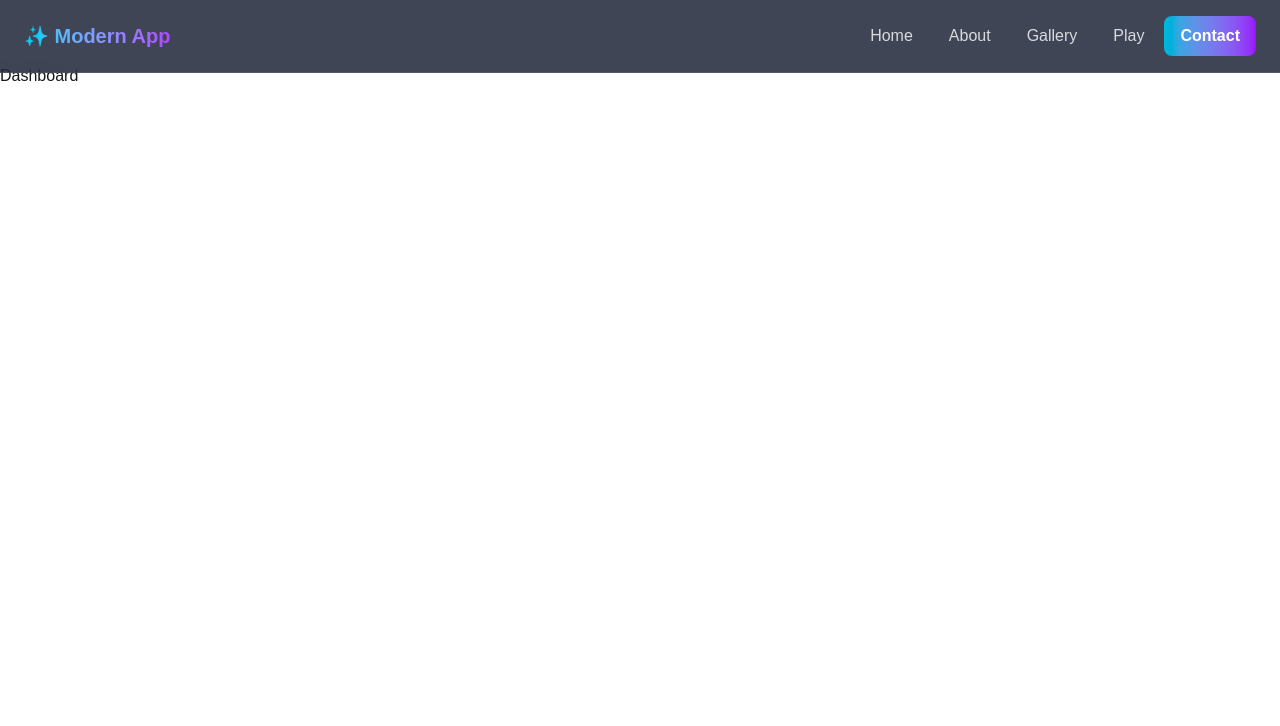
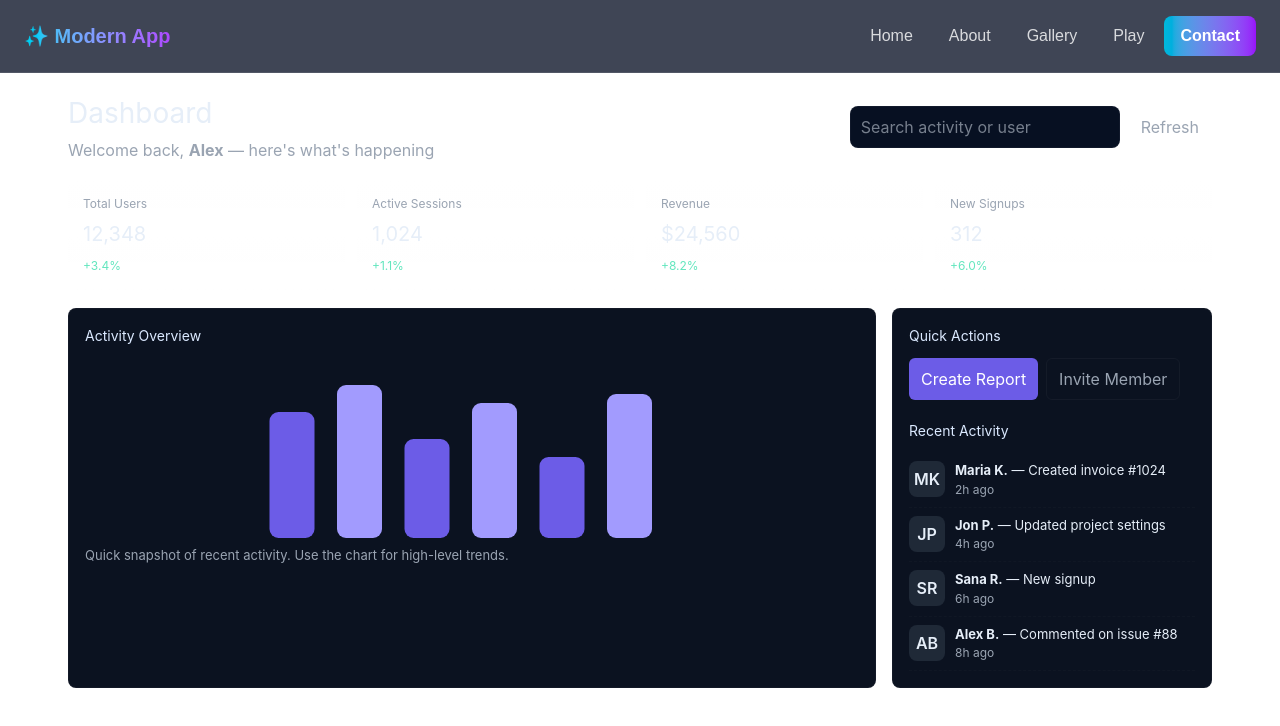
Before and after one commit to Ayush-Gole8/testing, a Next.js app: page /dashboard in a window 1280 px wide. Shown: the top 726 px of the page. Built offline with nearby package versions, Linux system fonts and the light colour scheme.

Commit message:
testing commit

```diff
--- /dev/null
+++ b/app/dashboard/dashboard.module.css
@@ -0,0 +1,62 @@
+:root{
+  --bg:#0f1724;
+  --card:#0b1220;
+  --muted:#9aa4b2;
+  --accent:#6c5ce7;
+}
+.container{
+  padding:28px;
+  color:var(--muted);
+  font-family:Inter, ui-sans-serif, system-ui, -apple-system, "Segoe UI", Roboto, "Helvetica Neue", Arial;
+  max-width:1200px;
+  margin:0 auto;
+}
+.header{
+  display:flex;
+  justify-content:space-between;
+  align-items:center;
+  margin-bottom:18px;
+}
+.title{
+  color:#e6eef8;
+  margin:0; font-size:28px;
+}
+.subtitle{ margin:4px 0 0 0; color:var(--muted); }
+.statsGrid{
+  display:grid;
+  grid-template-columns:repeat(auto-fit,minmax(160px,1fr));
+  gap:12px;
+  margin-bottom:18px;
+}
+.card{
+  background:linear-gradient(180deg, rgba(255,255,255,0.02), rgba(255,255,255,0.01));
+  border:1px solid rgba(255,255,255,0.03);
+  padding:14px;
+  border-radius:8px;
+}
+.cardTitle{ color:var(--muted); font-size:12px; }
+.cardValue{ color:#e6eef8; font-size:20px; margin-top:6px; }
+.cardDelta{ color:#63e6be; font-size:12px; margin-top:8px; }
+.mainGrid{
+  display:grid;
+  grid-template-columns:1fr 320px;
+  gap:16px;
+}
+.chartCard{ background:var(--card); padding:16px; border-radius:8px; border:1px solid rgba(255,255,255,0.03); }
+.sectionTitle{ color:#dbe9ff; margin:0 0 12px 0; font-size:14px }
+.chartPlaceholder{ height:180px; display:flex; align-items:center; justify-content:center; }
+.simpleChart{ width:100%; height:100%; max-height:180px }
+.hint{ color:var(--muted); font-size:13px; margin-top:8px }
+.sideCard{ background:var(--card); padding:16px; border-radius:8px; border:1px solid rgba(255,255,255,0.03); display:flex; flex-direction:column; gap:12px }
+.actions{ display:flex; gap:8px; margin-bottom:8px }
+.btnPrimary{ background:var(--accent); color:white; border:none; padding:8px 12px; border-radius:6px; cursor:pointer }
+.btn{ background:transparent; color:var(--muted); border:1px solid rgba(255,255,255,0.04); padding:8px 12px; border-radius:6px; cursor:pointer }
+.activityList{ list-style:none; padding:0; margin:0 }
+.activityItem{ display:flex; gap:10px; padding:8px 0; border-bottom:1px dashed rgba(255,255,255,0.02) }
+.avatar{ width:36px; height:36px; background:#1f2937; color:#e6eef8; display:flex; align-items:center; justify-content:center; border-radius:8px; font-weight:600 }
+.activityText{ color:#e6eef8; font-size:13px }
+.activityTime{ color:var(--muted); font-size:12px }
+
+@media (max-width:880px){
+  .mainGrid{ grid-template-columns:1fr; }
+}
--- a/app/dashboard/page.tsx
+++ b/app/dashboard/page.tsx
@@ -1,9 +1,130 @@
-import React from 'react'
+"use client"
 
-const DashboardPage = () => {
+import React, { useMemo, useState } from 'react'
+import styles from './dashboard.module.css'
+
+type Stat = { id: number; title: string; value: string; delta: string }
+type Activity = { id: number; user: string; action: string; time: string }
+
+const initialStats: Stat[] = [
+  { id: 1, title: 'Total Users', value: '12,348', delta: '+3.4%' },
+  { id: 2, title: 'Active Sessions', value: '1,024', delta: '+1.1%' },
+  { id: 3, title: 'Revenue', value: '$24,560', delta: '+8.2%' },
+  { id: 4, title: 'New Signups', value: '312', delta: '+6.0%' },
+]
+
+const initialRecent: Activity[] = [
+  { id: 1, user: 'Maria K.', action: 'Created invoice #1024', time: '2h ago' },
+  { id: 2, user: 'Jon P.', action: 'Updated project settings', time: '4h ago' },
+  { id: 3, user: 'Sana R.', action: 'New signup', time: '6h ago' },
+  { id: 4, user: 'Alex B.', action: 'Commented on issue #88', time: '8h ago' },
+]
+
+const formatNumber = (n: number) => n.toLocaleString()
+
+const DashboardPage: React.FC = () => {
+  const [stats, setStats] = useState<Stat[]>(initialStats)
+  const [recent] = useState<Activity[]>(initialRecent)
+  const [query, setQuery] = useState('')
+  const [loading, setLoading] = useState(false)
+
+  const filtered = useMemo(() => {
+    const q = query.trim().toLowerCase()
+    if (!q) return recent
+    return recent.filter((r) => r.user.toLowerCase().includes(q) || r.action.toLowerCase().includes(q))
+  }, [query, recent])
+
+  const refreshStats = async () => {
+    setLoading(true)
+    // simulate fetching new numbers
+    setTimeout(() => {
+      setStats((s) =>
+        s.map((st) => {
+          const base = Math.max(1, parseInt(st.value.toString().replace(/[^0-9]/g, '')) || 100)
+          const delta = (Math.random() * 10 - 5).toFixed(1)
+          const value = st.title === 'Revenue' ? `$${formatNumber(Math.round(base * (1 + Math.random() * 0.3)))}` : formatNumber(Math.max(1, Math.round(base * (1 + (Math.random() - 0.5) * 0.2))))
+          return { ...st, value, delta: (delta > 0 ? '+' : '') + delta + '%' }
+        })
+      )
+      setLoading(false)
+    }, 600)
+  }
+
   return (
-    <div>
-      Dashboard
+    <div className={styles.container}>
+      <header className={styles.header}>
+        <div>
+          <h1 className={styles.title}>Dashboard</h1>
+          <p className={styles.subtitle}>Welcome back, <strong>Alex</strong> — here's what's happening</p>
+        </div>
+
+        <div style={{display:'flex',gap:8,alignItems:'center'}}>
+          <label htmlFor="search" className="sr-only">Search activity</label>
+          <input
+            id="search"
+            placeholder="Search activity or user"
+            value={query}
+            onChange={(e) => setQuery(e.target.value)}
+            style={{padding:'8px 10px',borderRadius:8,background:'#071022',border:'1px solid rgba(255,255,255,0.04)',color:'#e6eef8'}}
+          />
+          <button onClick={refreshStats} className={styles.btn} aria-live="polite" aria-label="Refresh stats" disabled={loading}>
+            {loading ? 'Refreshing...' : 'Refresh'}
+          </button>
+        </div>
+      </header>
+
+      <section className={styles.statsGrid} aria-label="Key metrics">
+        {stats.map((s) => (
+          <article key={s.id} className={styles.card} aria-roledescription="metric">
+            <div className={styles.cardTitle}>{s.title}</div>
+            <div className={styles.cardValue}>{s.value}</div>
+            <div className={styles.cardDelta}>{s.delta}</div>
+          </article>
+        ))}
+      </section>
+
+      <section className={styles.mainGrid}>
+        <div className={styles.chartCard}>
+          <h2 className={styles.sectionTitle}>Activity Overview</h2>
+          <div className={styles.chartPlaceholder} aria-hidden>
+            <svg viewBox="0 0 100 40" className={styles.simpleChart}>
+              <rect x="5" y="12" width="10" height="28" rx="2" fill="#6c5ce7" />
+              <rect x="20" y="6" width="10" height="34" rx="2" fill="#a29bfe" />
+              <rect x="35" y="18" width="10" height="22" rx="2" fill="#6c5ce7" />
+              <rect x="50" y="10" width="10" height="30" rx="2" fill="#a29bfe" />
+              <rect x="65" y="22" width="10" height="18" rx="2" fill="#6c5ce7" />
+              <rect x="80" y="8" width="10" height="32" rx="2" fill="#a29bfe" />
+            </svg>
+          </div>
+          <p className={styles.hint}>Quick snapshot of recent activity. Use the chart for high-level trends.</p>
+        </div>
+
+        <aside className={styles.sideCard}>
+          <div>
+            <h3 className={styles.sectionTitle}>Quick Actions</h3>
+            <div className={styles.actions}>
+              <button className={styles.btnPrimary}>Create Report</button>
+              <button className={styles.btn}>Invite Member</button>
+            </div>
+          </div>
+
+          <div className={styles.activity}>
+            <h3 className={styles.sectionTitle}>Recent Activity</h3>
+            <ul className={styles.activityList}>
+              {filtered.map((r) => (
+                <li key={r.id} className={styles.activityItem}>
+                  <div className={styles.avatar}>{r.user.split(' ').map(n=>n[0]).join('').slice(0,2)}</div>
+                  <div>
+                    <div className={styles.activityText}><strong>{r.user}</strong> — {r.action}</div>
+                    <div className={styles.activityTime}>{r.time}</div>
+                  </div>
+                </li>
+              ))}
+              {filtered.length === 0 && <li className={styles.activityItem}><div className={styles.activityText}>No activity found.</div></li>}
+            </ul>
+          </div>
+        </aside>
+      </section>
     </div>
   )
 }
```
Also changed, not shown: app/contact/page.tsx (+50 -11 lines).
